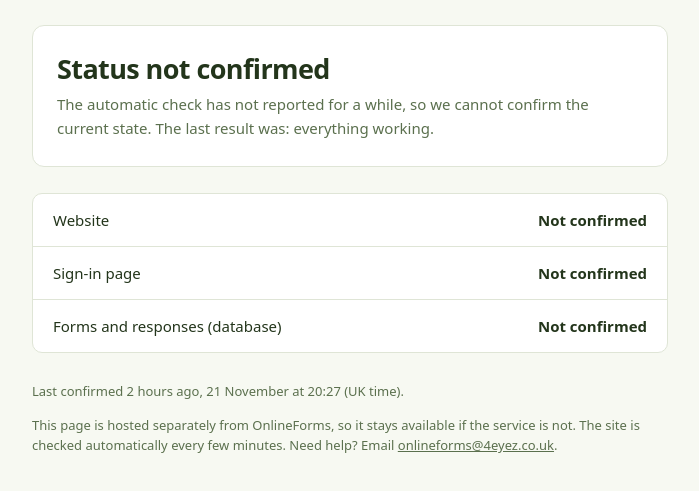
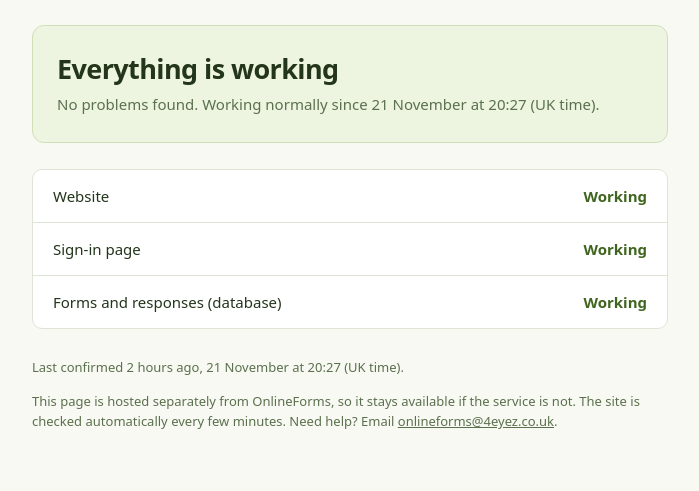
Before and after one commit to wowblaauw/onlineforms-status, a plain HTML site: page index.html in a window 1280 px wide. Shown: the part 83-574 px from the top of the page, without its empty margins (290-989 px from the left). Drawn offline with Linux system fonts and the light colour scheme.

Commit message:
Allow for GitHub's scheduler running late before saying the status is unconfirmed
Co-Authored-By: Claude Fable 5.2 <noreply@anthropic.com>
Claude-Session: https://claude.ai/code/session_01GFBvttqbgyaPgrDCJYQsL6

```diff
--- a/index.html
+++ b/index.html
@@ -46,7 +46,7 @@ async function load(){
  try{const m=await fetch('message.txt'+stamp,{cache:'no-store'});note('message',m.ok?(await m.text()).trim().slice(0,1000):'');}catch{note('message','');}
  try{
   const r=await fetch('status.json'+stamp,{cache:'no-store'});if(!r.ok)throw 0;const s=await r.json();
-  const old=Date.now()-Date.parse(s.checkedAt)>50*60000;
+  const old=Date.now()-Date.parse(s.checkedAt)>120*60000;
   if(old)show('','Status not confirmed','The automatic check has not reported for a while, so we cannot confirm the current state. The last result was: '+(s.ok?'everything working':'a problem')+'.');
   else if(s.ok)show('ok','Everything is working','No problems found. Working normally since '+when(s.since)+'.');
   else show('problem','We are aware of a problem','Something is not working as it should, and we are on it. First noticed '+when(s.since)+'. Responses already submitted are safe.');
```
